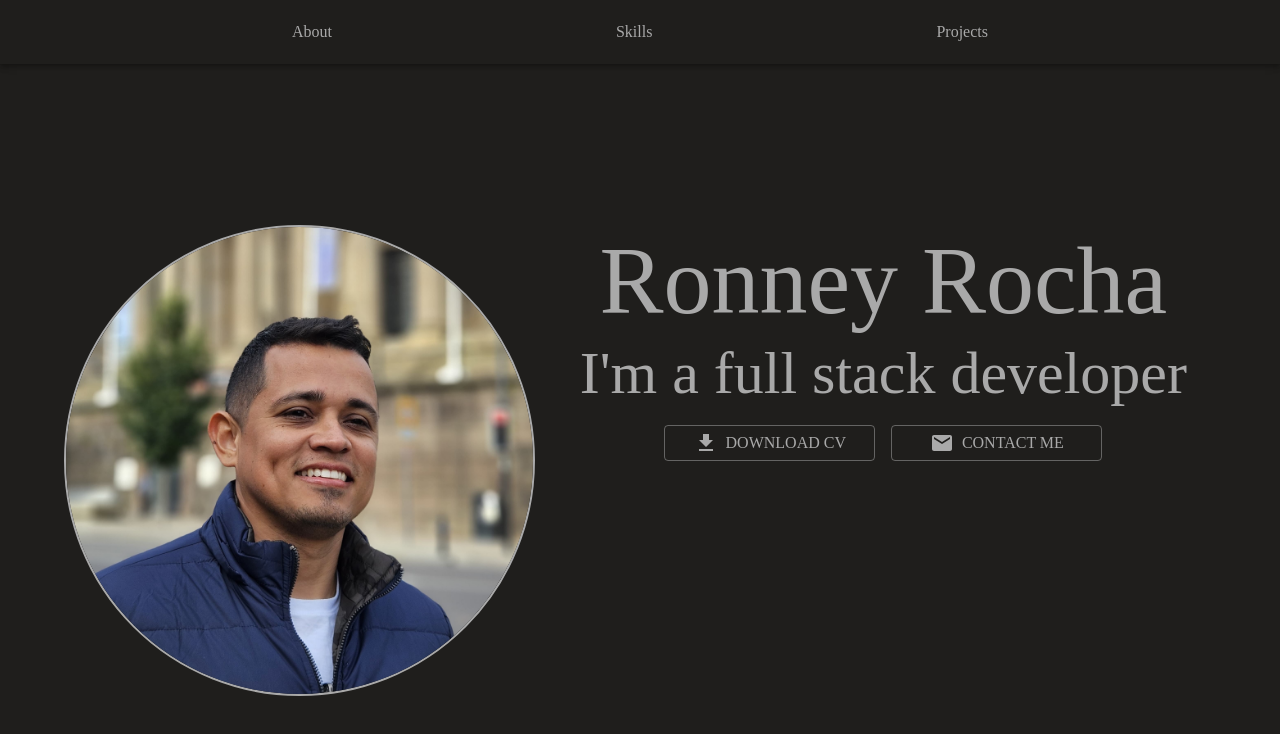
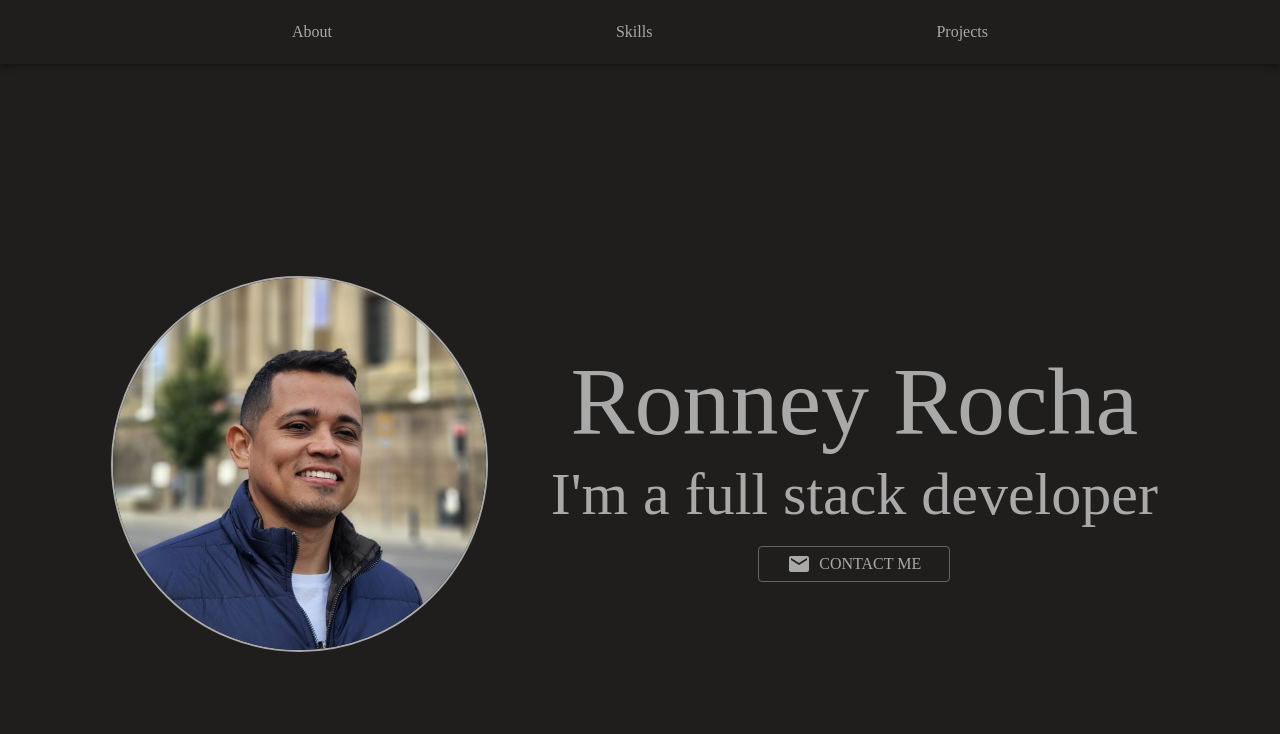
Before and after one commit to ronneyrv/my-portfolio, a React (Vite) app: page / in a window 1280 px wide. Shown: the top 734 px of the page. Built offline with nearby package versions, Linux system fonts and the light colour scheme.

Commit message:
refactor: estructure update

```diff
--- a/src/pages/home/sections/Hero/Hero.tsx
+++ b/src/pages/home/sections/Hero/Hero.tsx
@@ -1,6 +1,12 @@
-import { Button, Container, Grid, styled, Typography } from "@mui/material";
+import {
+  Box,
+  Button,
+  Container,
+  Grid,
+  styled,
+  Typography,
+} from "@mui/material";
 import Avatar from "../../../../assets/images/avatar.jpg";
-import DownloadIcon from "@mui/icons-material/Download";
 import EmailIcon from "@mui/icons-material/Email";
 
 function Hero() {
@@ -12,20 +18,21 @@ function Hero() {
   }));
 
   const StyledImg = styled("img")(() => ({
-    width: "100%",
+    width: "80%",
     borderRadius: "50%",
     border: "2px solid #A9A9A9",
   }));
 
   return (
     <>
-      <StyledHero>
+      <StyledHero id="hero-section">
         <Container maxWidth="lg">
           <Grid container spacing={2}>
-            <Grid item xs={12} md={5}>
+            <Grid item xs={12} md={5} display="flex" justifyContent="center">
               <StyledImg src={Avatar} />
             </Grid>
-            <Grid item xs={12} md={7}>
+            <Grid item xs={12} md={7} display="flex" alignItems="center">
+              <Box>
                 <Typography color="primary" variant="h1" textAlign="center">
                   Ronney Rocha
                 </Typography>
@@ -50,24 +57,20 @@ function Hero() {
                     display="flex"
                     justifyContent="center"
                   >
-                  <Button variant="outlined" fullWidth sx={{ gap: 1 }}>
-                    {<DownloadIcon />}
-                    <Typography>Download CV</Typography>
-                  </Button>
-                </Grid>
-                <Grid
-                  item
-                  xs={12}
-                  md={4}
-                  display="flex"
-                  justifyContent="center"
+                    <Button
+                      variant="outlined"
+                      fullWidth
+                      sx={{ gap: 1 }}
+                      onClick={function () {
+                        console.log("tell");
+                      }}
                     >
-                  <Button variant="outlined" fullWidth sx={{ gap: 1 }}>
                       {<EmailIcon />}
                       <Typography>Contact me</Typography>
                     </Button>
                   </Grid>
                 </Grid>
+              </Box>
             </Grid>
           </Grid>
         </Container>
```
Lines whose indentation alone changed are shown as unchanged.
